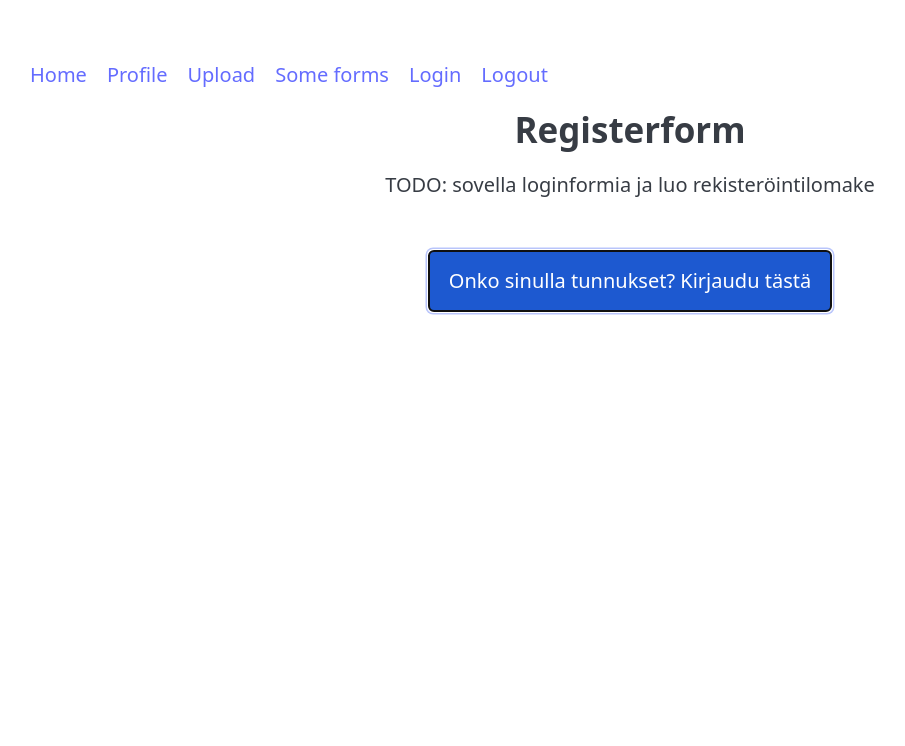
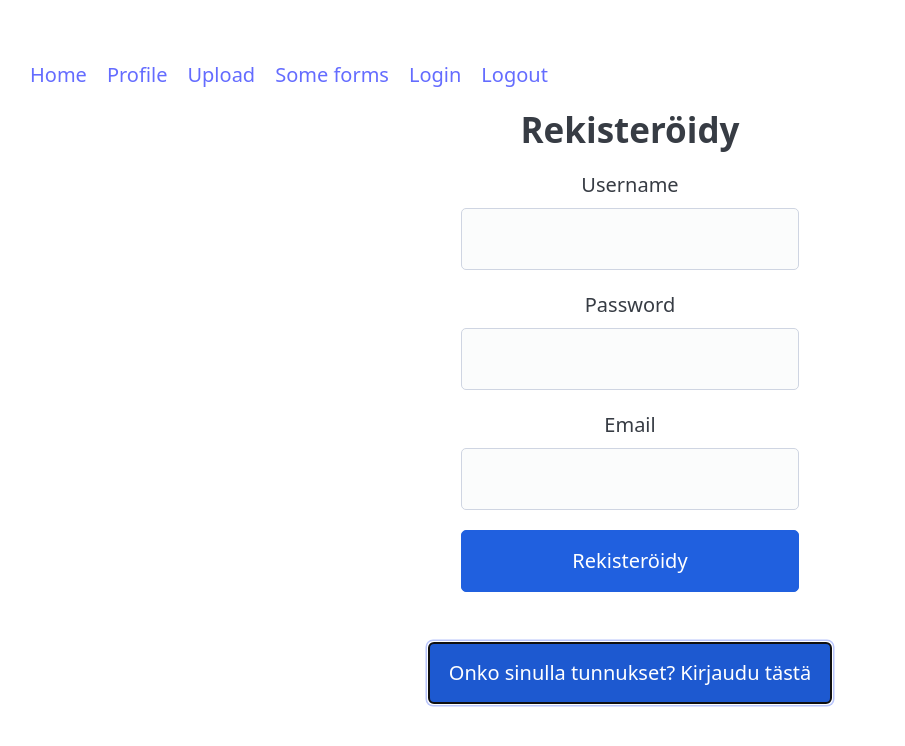
Before and after one commit to irakump/week4-react, a React (Vite) app: page /login in a window 1280 px wide. Both pictures are taken after a click on the button "Uusi käyttäjä? Rekisteröidy tästä". Shown: the top 746 px of the page, without its empty margins (10-915 px from the left). Built offline with nearby package versions, Linux system fonts and the light colour scheme; no server answers.

Commit message:
Finish forms assignment: add registration

```diff
--- a/src/components/LoginForm.jsx
+++ b/src/components/LoginForm.jsx
@@ -17,10 +17,11 @@ const LoginForm = () => {
       const userInfo = await postLogin(formData);
       localStorage.setItem('token', userInfo.token);
       console.log(userInfo);
+      alert('Successful login');
 
     } catch (error) {
       console.log('Login error: ', error);
-      // TODO: kerro käyttäjälle, miksi kirjautuminen epäonnistui
+      alert(`Login failed: ${error.message}`);   // Kerro käyttäjälle, miksi kirjautuminen epäonnistui
     }
   };
 
--- a/src/components/RegisterForm.jsx
+++ b/src/components/RegisterForm.jsx
@@ -1,11 +1,71 @@
+import useForm from '../hooks/formHooks';
+import {useUser} from '../hooks/apiHooks';
+
 const RegisterForm = () => {
+  // useAuthentication palauttaa postLogin-funktion
+  const {postUser} = useUser();
+
+  const initValues = {
+    username: '',
+    password: '',
+    email: '',
+  };
+
+  const doRegistration = async (formData) => {
+    //console.log(formData); // Älä koskaan loggaa tuotannossa login-tietoja
+    try {
+      const userInfo = await postUser(formData);
+      //localStorage.setItem('token', userInfo.token);
+      console.log(userInfo);
+      alert('Successful registration');
+    } catch (error) {
+      console.log('Registration error: ', error);
+      alert(`Registration failed: ${error.message}`); // Kerro käyttäjälle, miksi kirjautuminen epäonnistui
+    }
+  };
+
+  const {handleInputChange, handleSubmit} = useForm(doRegistration, initValues);
+
+
   return (
-    <div>
-      <h2>Registerform</h2>
-      <p>TODO: sovella loginformia ja luo rekisteröintilomake</p>
-    </div>
+    <>
+      <h2>Rekisteröidy</h2>
+      <div id="login-div">
+        <form onSubmit={handleSubmit}>
+          <div>
+            <label htmlFor="registeruser">Username</label>
+            <input
+              name="username"
+              type="text"
+              id="registeruser"
+              onChange={handleInputChange}
+              autoComplete="username"
+            />
+          </div>
+          <div>
+            <label htmlFor="password">Password</label>
+            <input
+              name="password"
+              type="password"
+              id="password"
+              onChange={handleInputChange}
+              autoComplete="current-password"
+            />
+          </div>
+          <div>
+            <label htmlFor="email">Email</label>
+            <input
+              name="email"
+              type="email"
+              id="email"
+              onChange={handleInputChange}
+              />
+          </div>
+          <button type="submit">Rekisteröidy</button>
+        </form>
+      </div>
+    </>
   );
-  // TODO: sovella loginformia ja luo rekisteröintilomake
 };
 
 export default RegisterForm;
--- a/src/hooks/apiHooks.js
+++ b/src/hooks/apiHooks.js
@@ -75,7 +75,21 @@ const useUser = () => {
   };
 
   const postUser = async (user) => {
-    // TODO: register new user here: http://media.mw.metropolia.fi/wbma/docs/#api-User-CreateUser
+
+    const options = {
+      method: 'POST',
+      headers: {
+        'Content-Type': 'application/json',
+      },
+      body: JSON.stringify(user),
+    }
+
+    const registrationResult = await fetchData(AUTH_API, options);
+
+    //console.log('reg.result:', registrationResult);
+
+    return registrationResult;
+
   };
 
   // Palauta funktiot js-objektina (getUserBytoken nimellä getUserBytoken)
--- a/src/views/Upload.jsx
+++ b/src/views/Upload.jsx
@@ -1,3 +1,4 @@
+import HookDemo from './../components/HookDemo';
 
 const Upload = () => {
   return (
```
